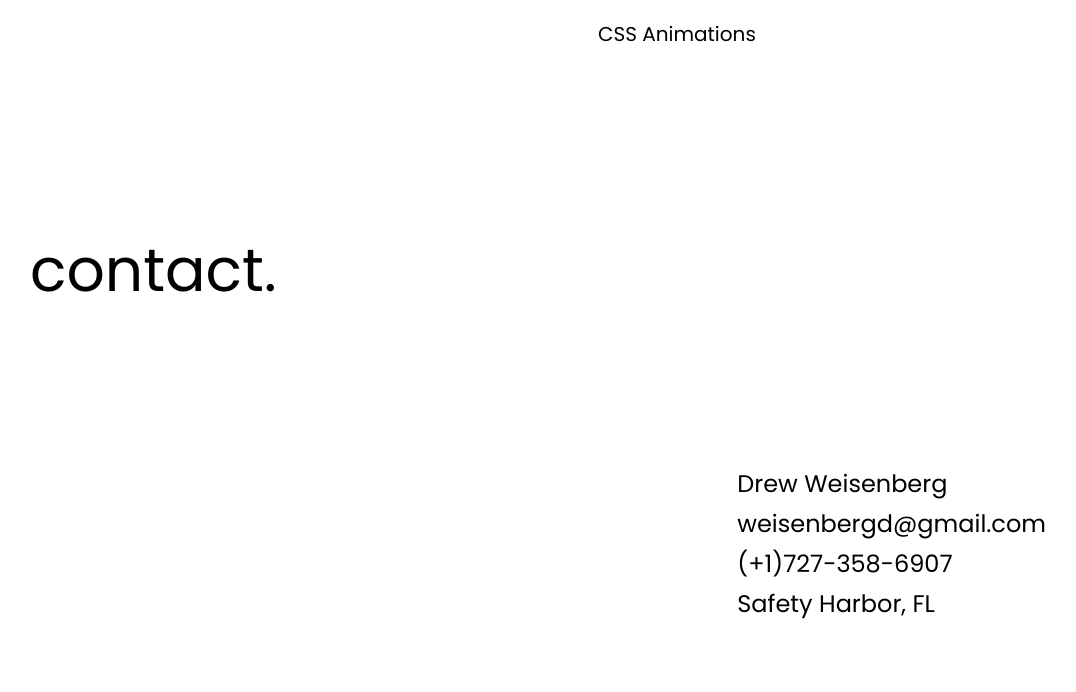
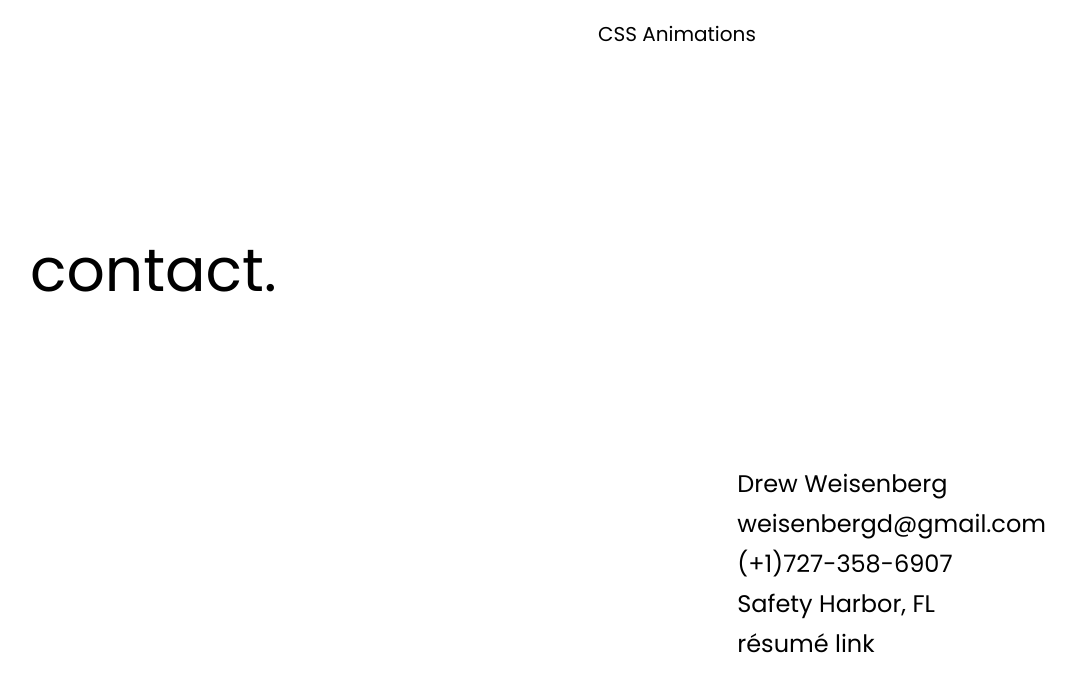
Before and after one commit to Weisenbergd/resume20205, a Next.js app: page / in a window 1280 px wide. Shown: the part 3064-3756 px from the top of the page, without its empty margins (82-1158 px from the left). Built offline with nearby package versions, Linux system fonts and the light colour scheme.

Commit message:
add resume pdf

```diff
--- a/src/app/sections/Contact.tsx
+++ b/src/app/sections/Contact.tsx
@@ -15,6 +15,15 @@ export default function Contact() {
               <li>weisenbergd@gmail.com</li>
               <li>(+1)727-358-6907</li>
               <li>Safety Harbor, FL</li>
+              <li>
+                <a
+                  className="text-orange"
+                  href="/weisenberd-portfolio-2025.pdf"
+                  target="_blank"
+                >
+                  résumé link
+                </a>
+              </li>
             </ul>
           </div>
         </div>
```
Also changed, not shown: 1 other file (tests, documents, lock files or other folders).
